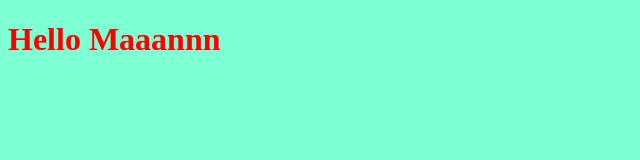
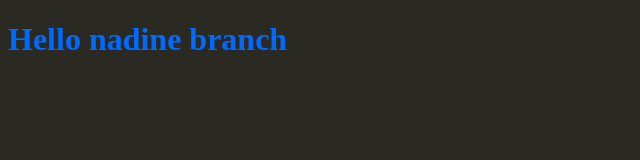
Before and after one commit to NadineAhmed311/frontproj, a plain HTML site: page index.html in a window 1280 px wide. Shown: the whole page, without its empty margins (0-640 px from the left). Drawn offline with Linux system fonts and the light colour scheme.

Commit message:
chnching style and html

```diff
--- a/index.html
+++ b/index.html
@@ -8,7 +8,7 @@
 </head>
 <body>
 
-<h1>Hello Maaannn</h1>
+<h1>Hello nadine branch</h1>
 
 
 
--- a/style.css
+++ b/style.css
@@ -1,6 +1,6 @@
 h1{
-    color: red;
+    color: rgb(0, 106, 255);
 }
 body{
-    background-color: aquamarine;
+    background-color: rgb(43, 42, 34);
 }
```
